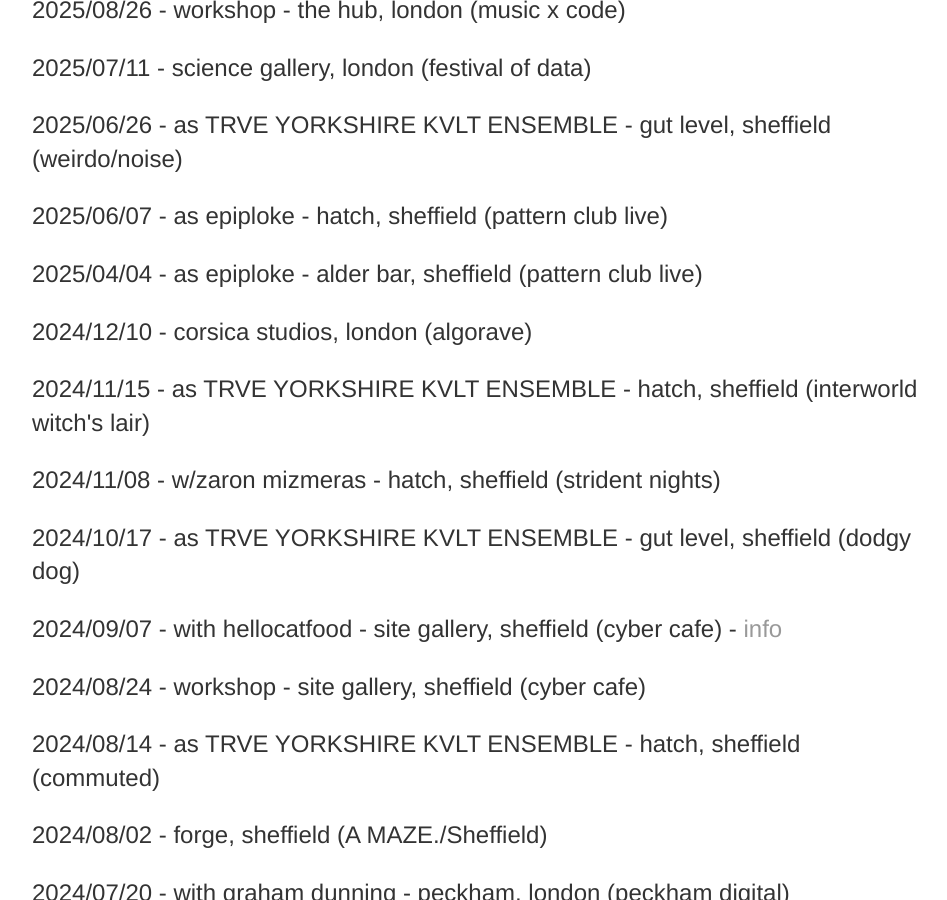
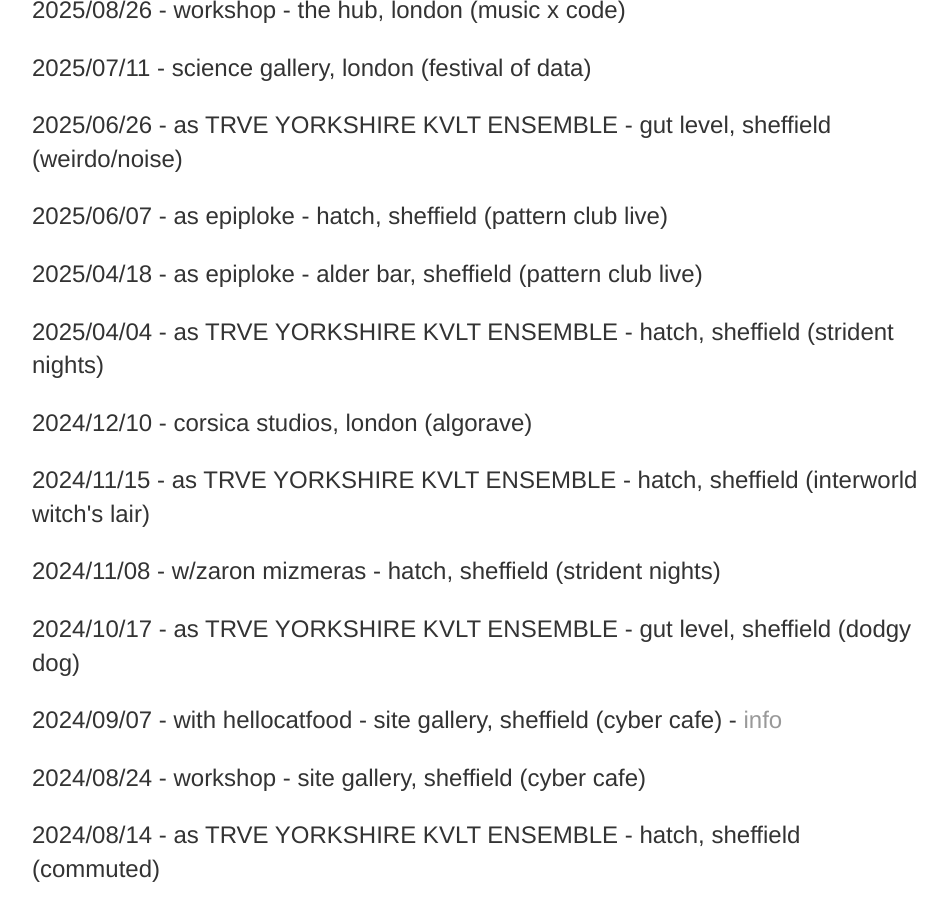
Before and after one commit to heavy-lifting/heavy-lifting.github.io, a Jekyll site: the page built from shows.html, in a window 1280 px wide and 900 px high, scrolled down 2617 px. Shown: the whole window, without its empty margins (160-1107 px from the left). Built offline with Jekyll 4.4.1, drawn with Linux system fonts in a browser that asks for light colours.

Commit message:
fixed a couple of errors

```diff
--- a/shows.html
+++ b/shows.html
@@ -90,7 +90,9 @@
 
 <p>2025/06/07 - as epiploke - hatch, sheffield (pattern club live)</p>
 
-<p>2025/04/04 - as epiploke - alder bar, sheffield (pattern club live)</p>
+<p>2025/04/18 - as epiploke - alder bar, sheffield (pattern club live)</p>
+
+<p>2025/04/04 - as TRVE YORKSHIRE KVLT ENSEMBLE - hatch, sheffield (strident nights)</p>
 
 <p>2024/12/10 - corsica studios, london (algorave)</p>
 
```
